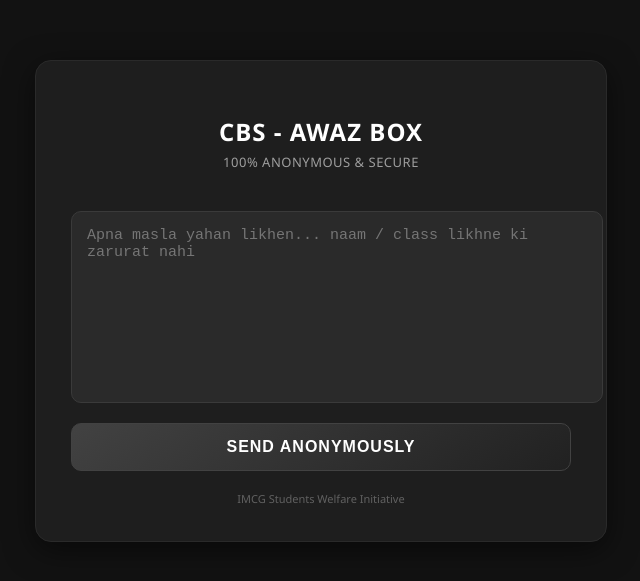
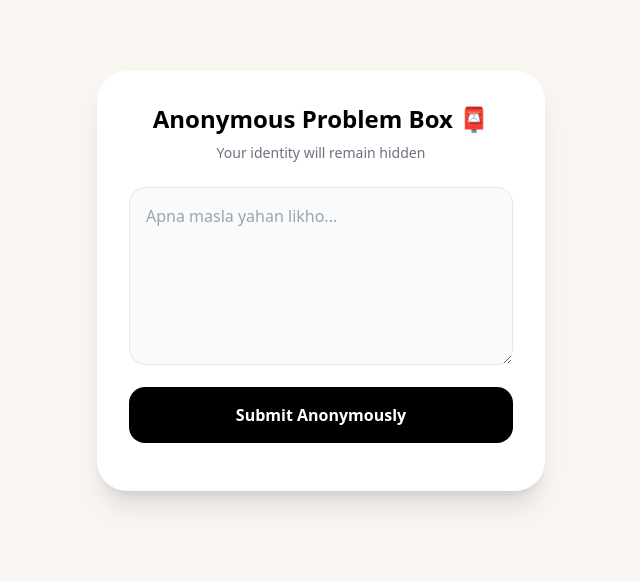
Before and after one commit to imcg-korang-town/imcg-anonymous-box, a plain HTML site: page index.html in a window 1280 px wide. Shown: the part 119-700 px from the top of the page, without its empty margins (319-959 px from the left). Drawn offline with nearby package versions, Linux system fonts and the light colour scheme.

Commit message:
Revamp HTML structure and styles for Anonymous Box

```diff
--- a/index.html
+++ b/index.html
@@ -3,86 +3,70 @@
 <head>
 <meta charset="UTF-8">
 <meta name="viewport" content="width=device-width, initial-scale=1.0">
-<title>CBS - Awaz Box</title>
-<style>
-  body {
-    font-family: 'Segoe UI', Arial, sans-serif;
-    background: #121212;
-    color: #e0e0e0;
-    display: flex;
-    justify-content: center;
-    align-items: center;
-    min-height: 100vh;
-    margin: 0;
-    padding: 20px;
-  }
-  .box {
-    background: #1e1e1e;
-    padding: 35px;
-    border-radius: 16px;
-    max-width: 500px;
-    width: 100%;
-    box-shadow: 0 8px 30px rgba(0,0,0,0.5);
-    border: 1px solid #2a2a2a;
-  }
-  h2 { color: #ffffff; text-align: center; letter-spacing: 1px; margin-bottom: 5px; }
-  .subtitle { color: #9e9e9e; font-size: 13px; text-align: center; margin-bottom: 25px; letter-spacing: 0.5px; }
-  textarea {
-    width: 100%;
-    height: 160px;
-    padding: 15px;
-    background: #2a2a2a;
-    color: #ffffff;
-    border: 1px solid #3a3a3a;
-    border-radius: 10px;
-    font-size: 15px;
-    margin: 15px 0;
-    resize: none;
-    outline: none;
-  }
-  textarea:focus { border-color: #757575; }
-  textarea::placeholder { color: #757575; }
-  button {
-    width: 100%;
-    padding: 14px;
-    background: linear-gradient(145deg, #424242, #212121);
-    color: white;
-    border: 1px solid #424242;
-    border-radius: 10px;
-    font-size: 16px;
-    font-weight: bold;
-    letter-spacing: 1px;
-    cursor: pointer;
-    transition: 0.3s;
-  }
-  button:hover { background: #424242; transform: translateY(-1px); }
-  #msg { text-align: center; margin-top: 20px; font-weight: bold; font-size: 14px; }
-  .footer { text-align: center; margin-top: 20px; font-size: 11px; color: #616161; }
-</style>
+<title>CBS Anonymous Box</title>
+<script src="https://cdn.tailwindcss.com"></script>
 </head>
-<body>
-<div class="box">
-  <h2>CBS - AWAZ BOX</h2>
-  <div class="subtitle">100% ANONYMOUS & SECURE</div>
-  <textarea id="problem" placeholder="Apna masla yahan likhen... naam / class likhne ki zarurat nahi"></textarea>
-  <button onclick="submitProblem()">SEND ANONYMOUSLY</button>
-  <div id="msg"></div>
-  <div class="footer">IMCG Students Welfare Initiative</div>
+<body class="bg-[#f9f6f2] min-h-screen flex items-center justify-center p-4">
+
+<div class="bg-white max-w-md w-full rounded-[30px] p-8 shadow-xl">
+  <h1 class="text-2xl font-bold text-center">Anonymous Problem Box 📮</h1>
+  <p class="text-center text-gray-500 text-sm mt-2">Your identity will remain hidden</p>
+
+  <textarea id="problem" rows="6" placeholder="Apna masla yahan likho..."
+  class="w-full mt-6 p-4 bg-gray-50 rounded-2xl border border-gray-200 focus:outline-none focus:ring-2 focus:ring-black"></textarea>
+
+  <button id="btn" class="w-full mt-4 bg-black text-white py-4 rounded-2xl font-semibold">
+    Submit Anonymously
+  </button>
+
+  <p id="status" class="text-center mt-4 text-sm"></p>
 </div>
 
 <script>
-function submitProblem() {
-  let text = document.getElementById('problem').value;
-  let msg = document.getElementById('msg');
-  if(text.trim() == "") {
-    msg.innerText = "Please pehle masla likhen.";
-    msg.style.color = "#ef5350";
+const btn = document.getElementById('btn');
+const problemInput = document.getElementById('problem');
+const status = document.getElementById('status');
+
+btn.addEventListener('click', async () => {
+  const problem = problemInput.value.trim();
+  if(!problem){
+    status.textContent = "Please likho to sahi...";
+    status.className = "text-center mt-4 text-sm text-red-500";
     return;
   }
-  msg.innerText = "Shukriya! Apka masla mehfooz ho gaya hai.";
-  msg.style.color = "#9e9e9e";
-  document.getElementById('problem').value = "";
-}
+
+  btn.textContent = "Sending...";
+  btn.disabled = true;
+
+  const formData = {
+    access_key: "3373bc4d-9512-4846-a240-2b0584d320df",
+    subject: "New Anonymous Problem - CBS Box",
+    message: problem,
+    from_name: "CBS Anonymous Box"
+  };
+
+  try {
+    const res = await fetch("https://api.web3forms.com/submit", {
+      method: "POST",
+      headers: { "Content-Type": "application/json" },
+      body: JSON.stringify(formData)
+    });
+    const data = await res.json();
+    if(data.success){
+      status.textContent = "✅ Masla chala gaya! Shukria.";
+      status.className = "text-center mt-4 text-sm text-green-600";
+      problemInput.value = "";
+    } else {
+      throw new Error();
+    }
+  } catch(e){
+    status.textContent = "❌ Error, dubara try karo";
+    status.className = "text-center mt-4 text-sm text-red-500";
+  }
+  btn.textContent = "Submit Anonymously";
+  btn.disabled = false;
+});
 </script>
+
 </body>
 </html>
```
